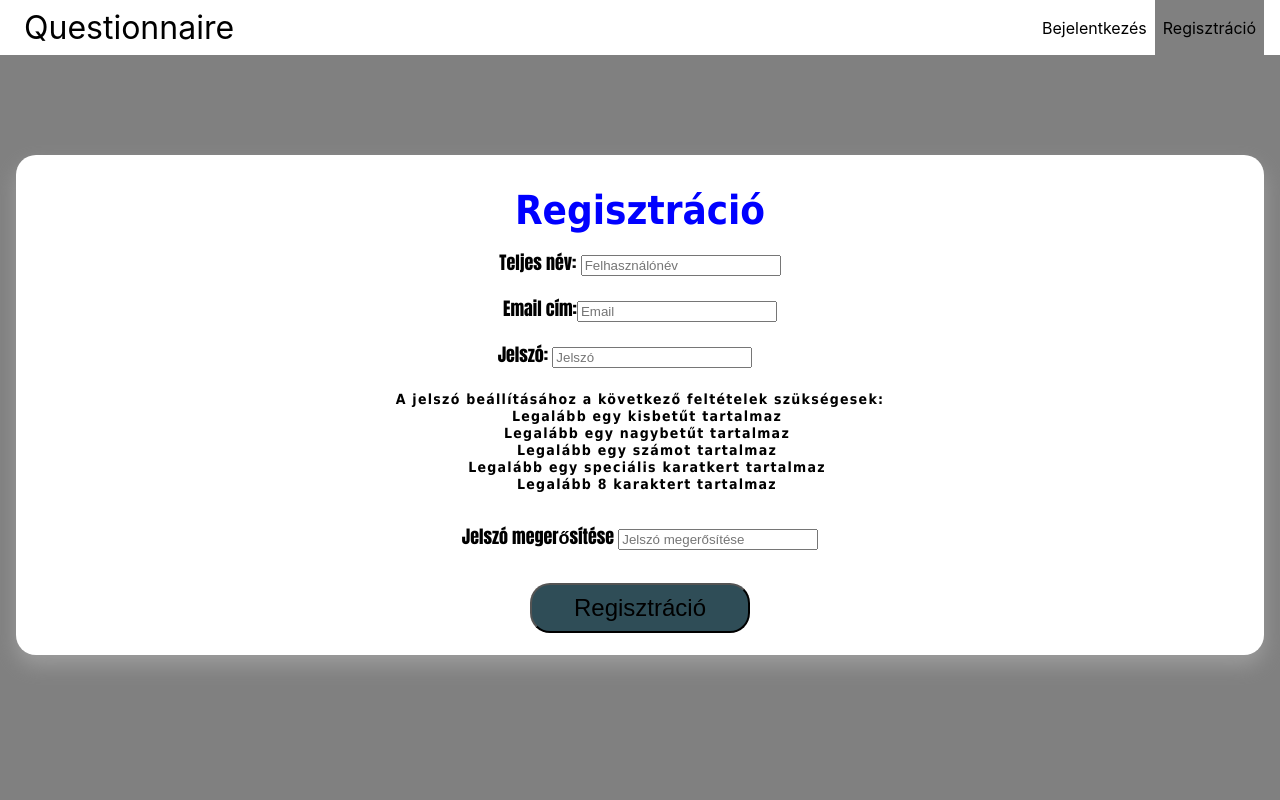
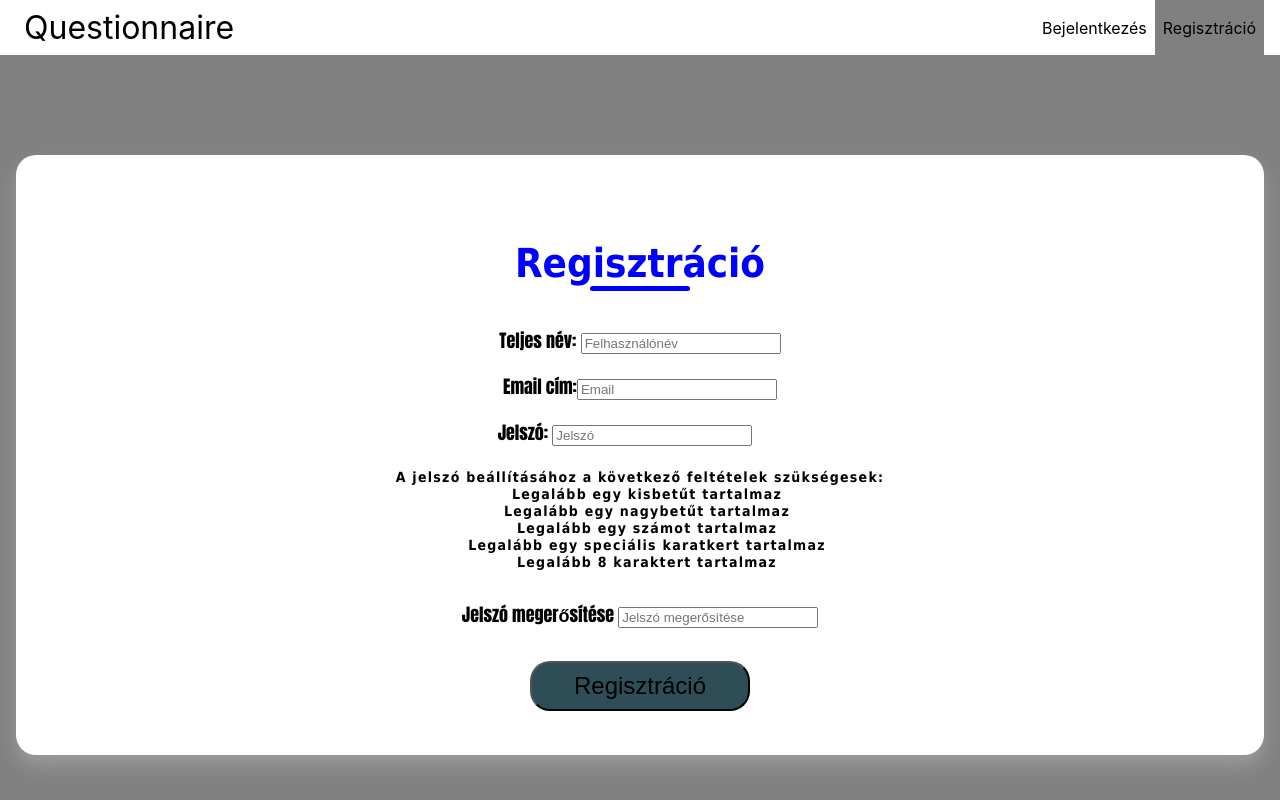
Before and after one commit to JaniITmer/Nagy-Projektmunka, a React (Create React App) app in the folder questionnaire/frontend/: page /register in a window 1280 px wide. Built offline with nearby package versions, Linux system fonts and the light colour scheme; some icons are missing.

Commit message:
h1-ek javítása, design kiegészítés

```diff
--- a/questionnaire/frontend/src/pages/Profile.js
+++ b/questionnaire/frontend/src/pages/Profile.js
@@ -12,8 +12,13 @@ const Profile = ({ userEmail, username, onImageChange }) => {
 
     return (
         <div className='profil-oldal'>
+          <div className="header">
+            <div className="h1">Profil</div>
+            <div className="underline"></div>
+        </div>
+
           <div className='left-panel'>
-            <h2 className='header'>Profil</h2>
+
             <div>
               <strong className="profilkep">Profilkép:</strong>
               {selectedImage ? (
--- a/questionnaire/frontend/src/pages/Register.js
+++ b/questionnaire/frontend/src/pages/Register.js
@@ -125,7 +125,10 @@ export default function Register() {
             action=""
             onSubmit={handleSubmit}
           >
+            <div className="header">
             <div className="h1">Regisztráció</div>
+            <div className="underline"></div>
+          </div>
 
             <div className="">
               <label className="form__label" htmlFor="username">
--- a/questionnaire/frontend/src/pages/Statistics.js
+++ b/questionnaire/frontend/src/pages/Statistics.js
@@ -79,7 +79,10 @@ export default function Statistics({ loggedIn }) {
     <div className="main-page">
       {loggedIn ? (
         <div className="topics">
-          <h1>Kitöltött kérdőívek</h1>
+          <div className="header">
+          <div className="h1">Kitöltött kérdőívek</div>
+          <div className="underline"></div>
+        </div>
           <p>Az általad kitöltött kérdőívek száma: {totalCount}</p>
           {questionnaires.map((category) => (
             <div key={category.name} className="card">
--- a/questionnaire/frontend/src/pages/styles/Profile.css
+++ b/questionnaire/frontend/src/pages/styles/Profile.css
@@ -15,6 +15,13 @@
   justify-content: space-around;
 }
 
+.header{
+  display: flex;
+  flex-direction: column;
+  align-items: center;
+  width: 100%;
+  margin-top: 30px;
+}
 .left-panel,
 .right-panel {
   display: flex;
--- a/questionnaire/frontend/src/pages/styles/Register.css
+++ b/questionnaire/frontend/src/pages/styles/Register.css
@@ -49,7 +49,7 @@
     display: flex;
     flex-direction: column;
     background:white;
-    height: 500px;
+    height: 600px;
     margin: auto;
     margin-top: 100px;
     padding-bottom: 20px;
```
